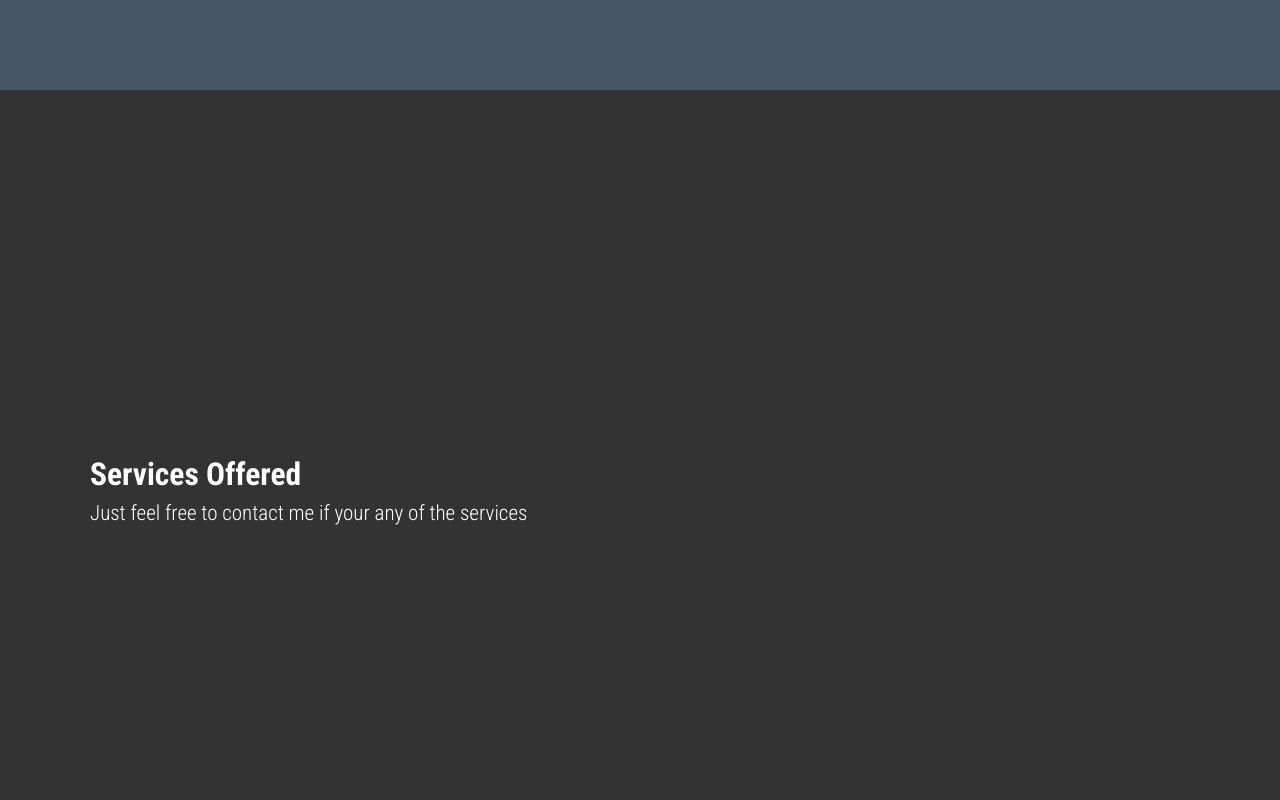
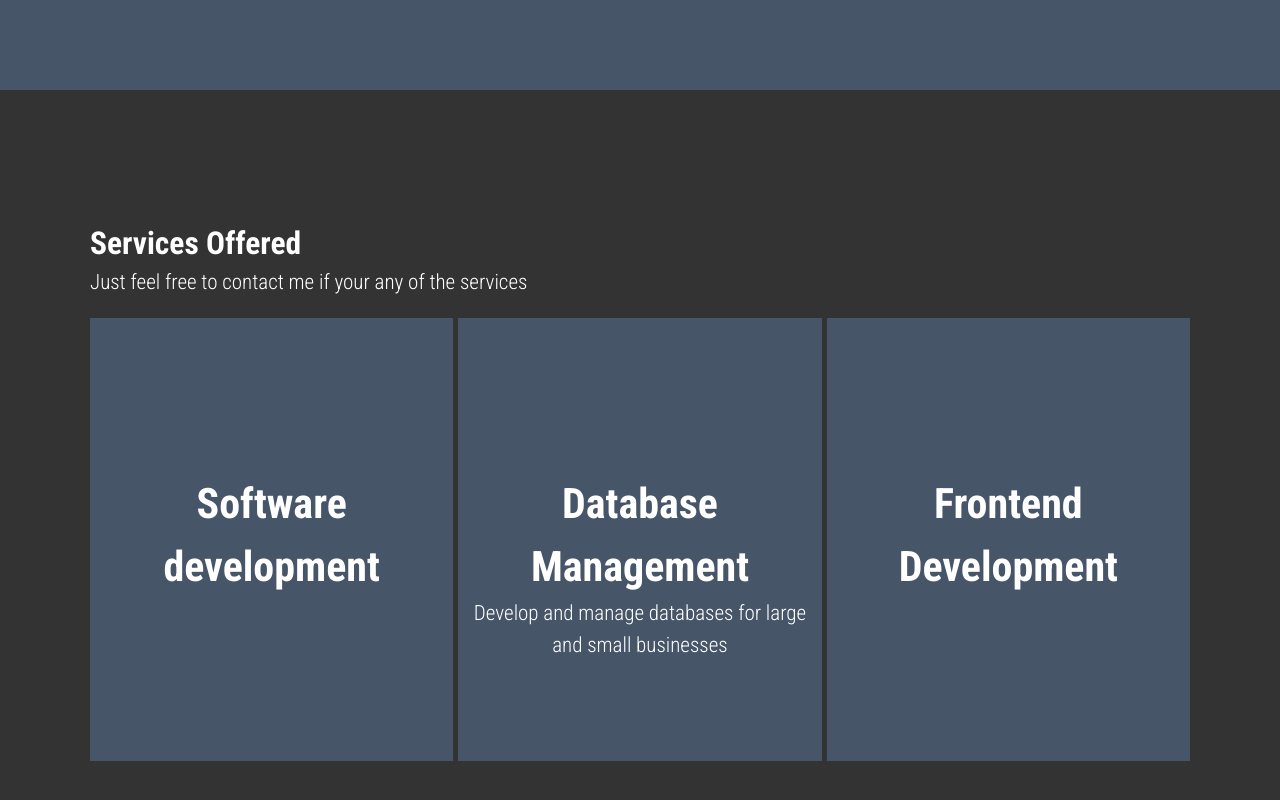
Before and after one commit to Ayikanying-ux/ayikanying, a plain HTML site: page index.html in a window 1280 px wide. Shown: the part 1592-2392 px from the top of the page. Drawn offline with Linux system fonts and the light colour scheme.

Commit message:
added a service section

```diff
--- a/css/styles.css
+++ b/css/styles.css
@@ -123,6 +123,19 @@ nav{
     justify-content: center;
     align-items: center;
 }
+.service-section .offered-services{
+    width: 100%;
+    display: grid;
+    grid-template-columns: repeat(3, 1fr);
+    grid-column-gap: 5px;
+    text-align: center;
+    margin-top: 20px;
+}
+.service-section .offered-services .service1{
+    background-color: #475569;
+    padding: 100px 0;
+    width: 100%;
+}
 @media (max-width: 768px){
     .nav-menu{
         position: fixed;
@@ -165,4 +178,9 @@ nav{
         box-sizing: border-box;
         line-height: 1.3;
     }
+    .service-section .offered-services{
+        display: grid;
+        grid-template-columns: repeat(1, 1fr);
+        grid-row-gap: 5px;
+    }
 }
--- a/index.html
+++ b/index.html
@@ -75,6 +75,33 @@
                 <h2>Services Offered</h2>
                 <p>Just feel free to contact me if your any of the services</p>
             </div>
+            <div class="offered-services">
+                <div class="service1">
+                    <div class="icon">
+                        <i class='fas fa-server' style='font-size:36px'></i>
+                    </div>
+                    <div class="service">
+                        <h1>Software development</h1>
+                    </div>
+                </div>
+                <div class="service1">
+                    <div class="icon">
+                        <i class='fas fa-server' style='font-size:36px'></i>
+                    </div>
+                    <div class="service">
+                        <h1>Database Management</h1>
+                        <p>Develop and manage databases for large and small businesses</p>
+                    </div>
+                </div>
+                <div class="service1">
+                    <div class="icon">
+                        <i class='fas fa-server' style='font-size:36px'></i>
+                    </div>
+                    <div class="service">
+                        <h1>Frontend Development</h1>
+                    </div>
+                </div>
+            </div>
         </div>
     </div>
 
```
